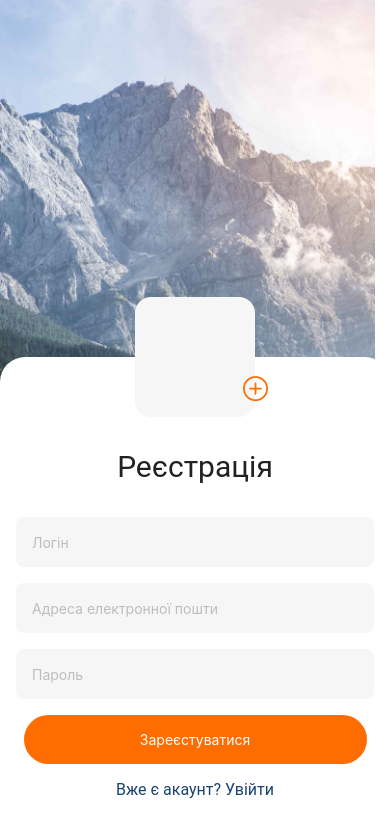
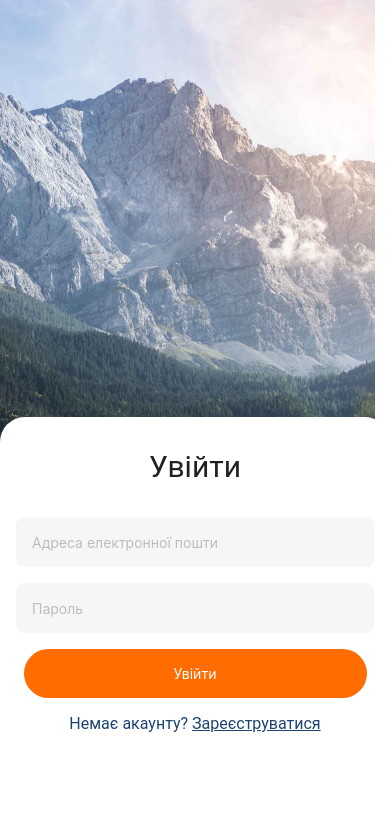
Before and after one commit to Burmikk/react-native-app, a React Native app: screen / in a window 390 px wide. Shown: the top 836 px of the page. Built offline with nearby package versions, Linux system fonts and the light colour scheme.

Commit message:
add input to login

```diff
--- a/App.js
+++ b/App.js
@@ -8,8 +8,8 @@ import PostScreen from "./Screens/PostsScreen";
 export default function App() {
     return (
         <>
-            <RegistrationScreen />
-            {/* <LoginScreen /> */}
+            {/* <RegistrationScreen /> */}
+            <LoginScreen />
             {/* <PostScreen /> */}
         </>
     );
--- a/Screens/LoginScreen.jsx
+++ b/Screens/LoginScreen.jsx
@@ -1,6 +1,8 @@
 import { Text, View, StyleSheet, ImageBackground, Pressable, Platform, TextInput, KeyboardAvoidingView } from "react-native";
 import { AntDesign } from "@expo/vector-icons";
 import Background from "../assets/img/background.jpeg";
+import InputField from "../Components/InputField/InputField";
+
 const LoginScreen = () => {
     return (
         <>
@@ -12,14 +14,8 @@ const LoginScreen = () => {
                                 <Text style={styles.text}>Увійти</Text>
 
                                 <View style={styles.form}>
-                                    <TextInput style={styles.input} placeholder="Адреса електронної пошти" placeholderTextColor="#BDBDBD" inputMode="email" />
-                                    <TextInput
-                                        style={[styles.input, styles.marginBottom]}
-                                        placeholder="Пароль"
-                                        placeholderTextColor="#BDBDBD"
-                                        inputMode="text"
-                                        secureTextEntry={true}
-                                    />
+                                    <InputField placeholder="Адреса електронної пошти" inputMode="email" />
+                                    <InputField placeholder="Пароль" inputMode="text" secureTextEntry={true} />
                                 </View>
                             </View>
                         </View>
@@ -90,13 +86,7 @@ const styles = StyleSheet.create({
         paddingLeft: 16,
         paddingRight: 16,
     },
-    input: {
-        height: 50,
-        backgroundColor: "#F6F6F6",
-        borderRadius: 8,
-        paddingLeft: 16,
-        marginBottom: 16,
-    },
+
     marginBottom: {
         marginBottom: 43,
     },
```
Also changed, not shown: Screens/RegistrationScreen.jsx (+0 -16 lines).
